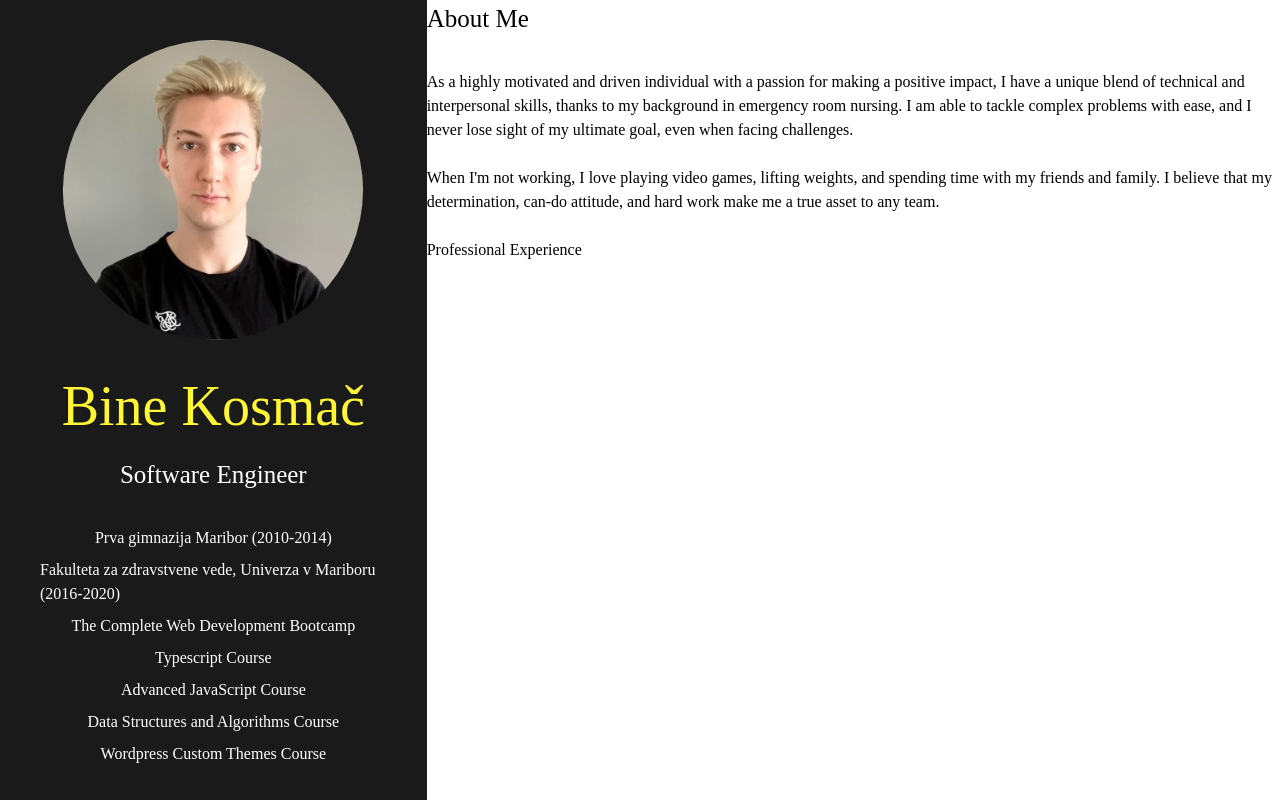
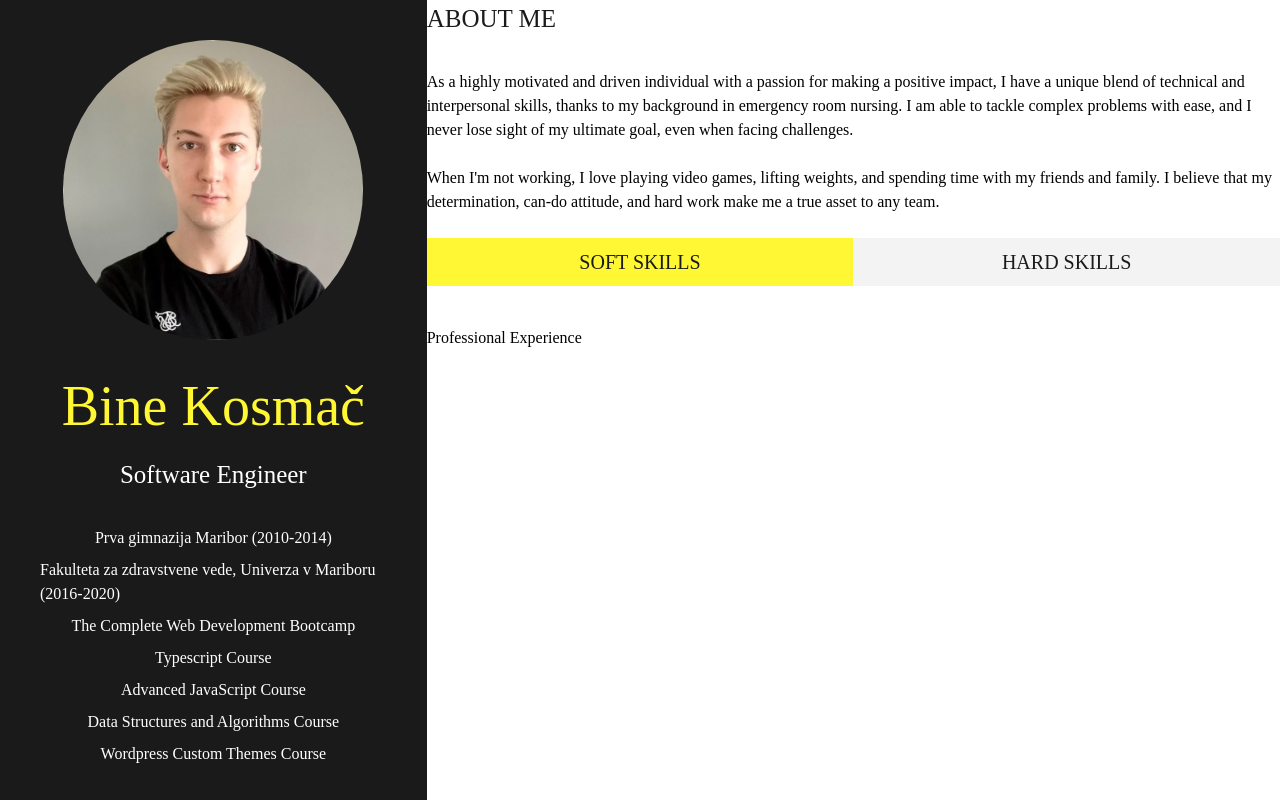
Before and after one commit to abyssal294/Curriculum-Vitae, a Next.js app: page / in a window 1280 px wide. Built offline with nearby package versions, Linux system fonts and the light colour scheme.

Commit message:
Enabled highlighting of Skill tabs

```diff
--- a/app/component/AboutMe.tsx
+++ b/app/component/AboutMe.tsx
@@ -1,16 +1,18 @@
 import React, {useId} from "react";
+import Skills from "./Skills";
 
 const AboutMe = ({data} : {data: any}) => {
     const{title, body} = data;
     const id = useId()
 
-    return <div>
+    return (<section>
         <h2 className="mb-8">{title}</h2>
         {body?.map((el: string, i: number) => (
         <p key={"${id}_${i}"} className="mb-6">
             {el}
             </p>))}
-    </div>
+        <Skills />
+    </section>)
 }
 
 export default AboutMe;
--- a/app/component/Sidebar.tsx
+++ b/app/component/Sidebar.tsx
@@ -1,5 +1,5 @@
 import Image from "next/image"
-import React from "react";
+import React, {useId} from "react";
 import {Envelope, Twitter, Linkedin, Github} from "../../icons/index";
 
 interface SidebarData {
@@ -11,6 +11,7 @@ interface SidebarData {
 
 const Sidebar = ({ data }: { data: SidebarData}) => {
     const {name, role, education, contactLinks} = data;
+    const id = useId();
     return (
     <div className="bg-black flex flex-col sm:h-screen content-between w-full h-auto  sm:justify-around sm:w-1/3 sm:fixed">
         <div className="text-white flex flex-col p-10 items-center">
@@ -25,7 +26,7 @@ const Sidebar = ({ data }: { data: SidebarData}) => {
             <h1 className="mb-2">{name}</h1>
             <h2 className="mb-8">{role}</h2>
             {education?.map((el, index) => (
-                <p className="mb-2" key={index}>{el}</p>
+                <p className="mb-2" key={"${id}_$index}"}>{el}</p>
             ))}
             <div className="text-white text-center mb-4 mt-4 sm:mt-8">
                 <h3 className="mb-2">CONTACT ME</h3>
--- /dev/null
+++ b/app/component/Skills.tsx
@@ -0,0 +1,22 @@
+"use client";
+import React, {useState} from "react";
+
+const Skills = () => {
+    const [activeTab, setActiveTab] = useState("soft");
+
+    const setBg = (active: string) => {return activeTab === active ? "bg-yellow" : "bg-grey"}
+    return (
+        <div className="flex">
+            {["soft", "hard"].map(el => (
+            <button
+            key={el}
+            type="button"
+            onClick={() => setActiveTab(el)}
+            className={"btn " + setBg(el)}>
+                {el + " "} Skills
+                </button>))}
+        </div>
+    )
+}
+
+export default Skills;
--- a/app/globals.css
+++ b/app/globals.css
@@ -28,4 +28,13 @@
     .contact-icons {
         @apply text-2xl m-2;
     }
+    section {
+        @apply mb-10;
+    }
+    main h2 {
+        @apply uppercase text-black;
+    }
+    .btn {
+        @apply w-1/2 h-12 text-black font-display uppercase text-xl;
+    }
 }
```
